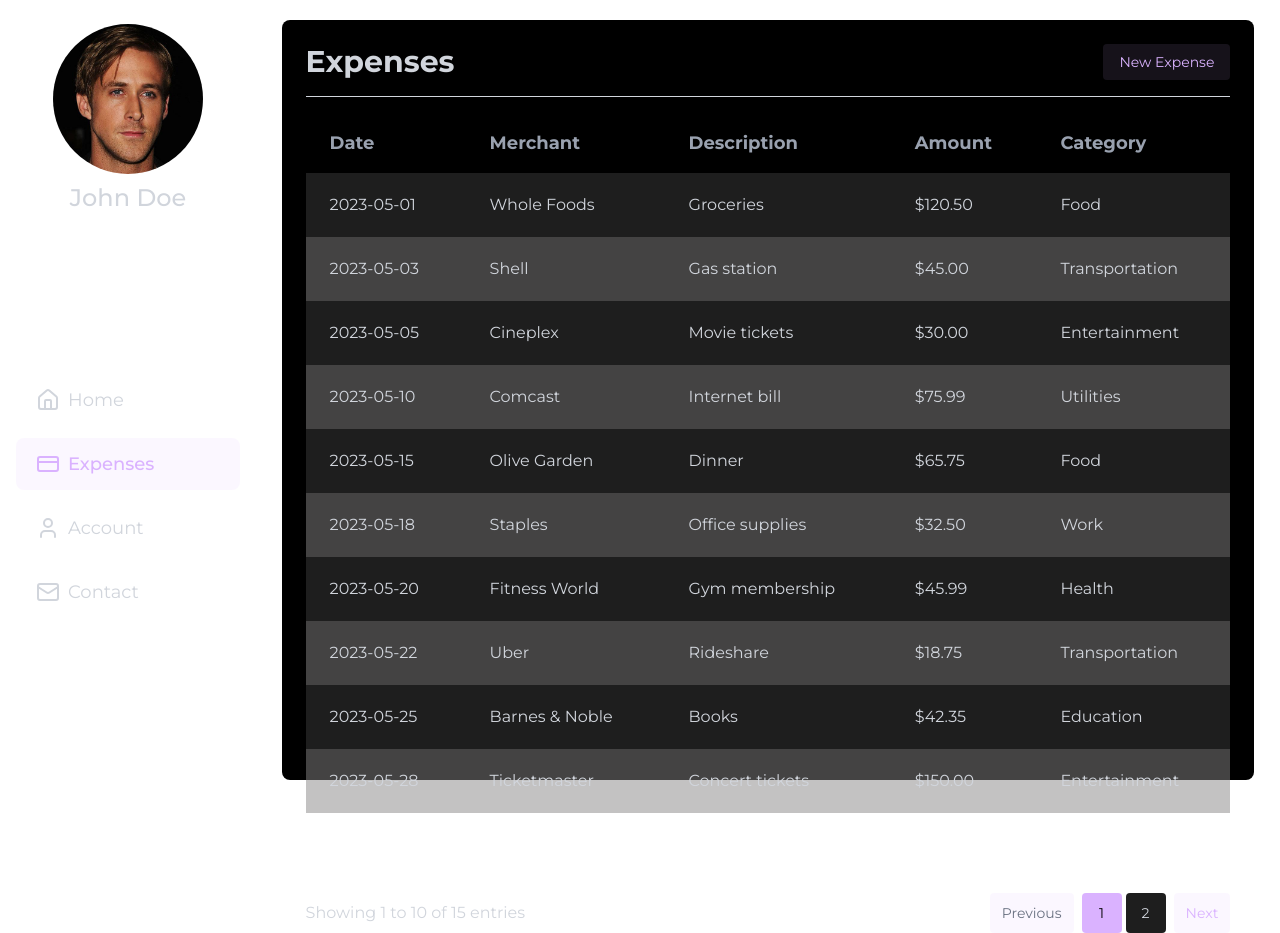
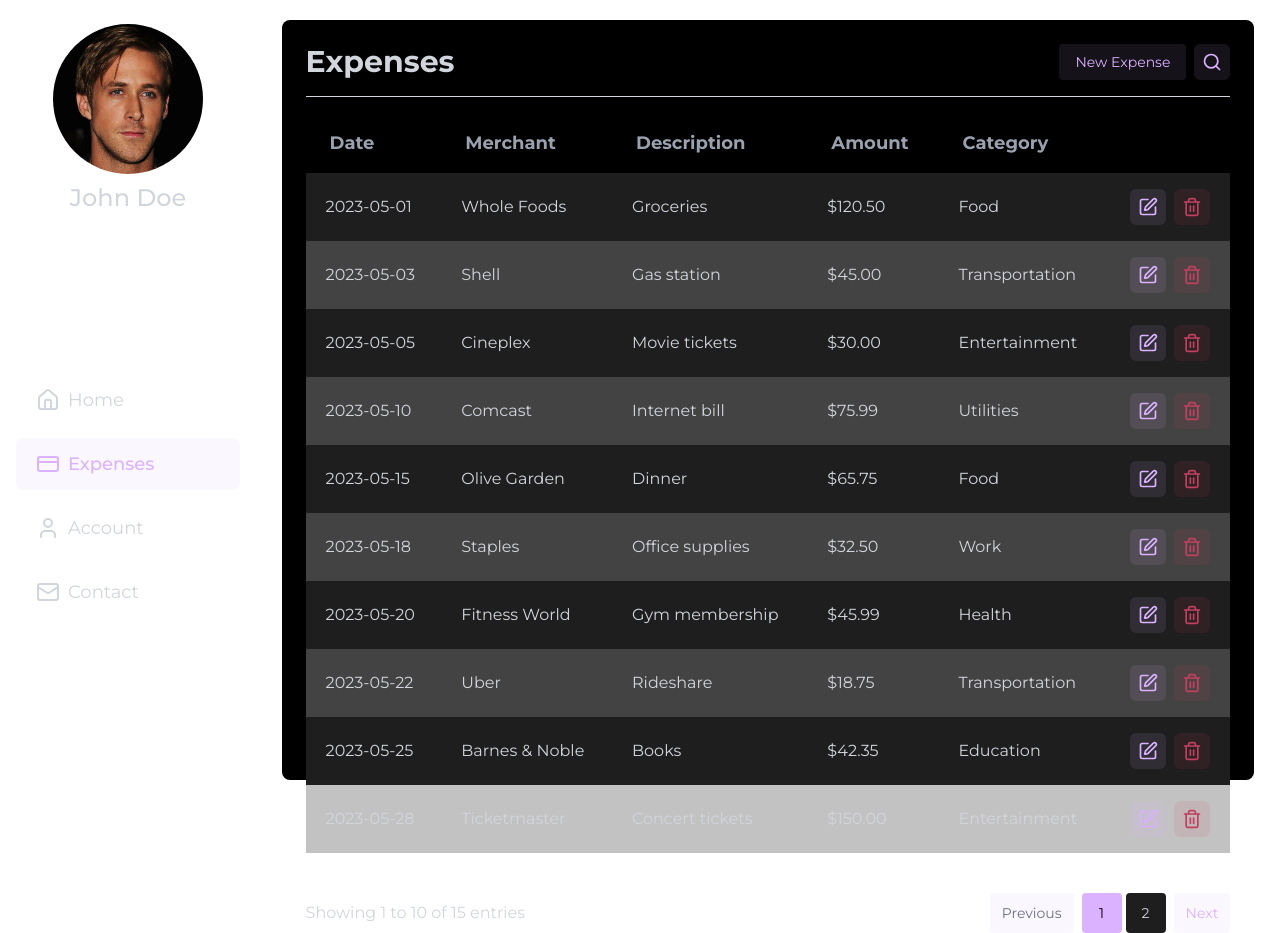
Before and after one commit to vasile-draguta/mpp-moicano, a Next.js app: page /expenses in a window 1280 px wide. Built offline with nearby package versions, Linux system fonts and the light colour scheme.

Commit message:
splitted pagination and added some buttons

```diff
--- a/app/(pages)/expenses/page.tsx
+++ b/app/(pages)/expenses/page.tsx
@@ -4,6 +4,7 @@ import Sidebar from '@/app/components/Sidebar/Sidebar';
 import MainScreen from '@/app/components/ContentScreen/ContentScreen';
 import ExpensesTable from '@/app/components/ExpensesTable/ExpensesTable';
 import NewExpenseButton from '@/app/components/Buttons/NewExpenseButton';
+import SearchButton from '@/app/components/Buttons/SearchButton';
 
 export default function Expenses() {
   return (
@@ -12,7 +13,11 @@ export default function Expenses() {
       <MainScreen>
         <div className="flex justify-between items-center mb-4">
           <h1 className="text-3xl font-bold text-gray-300">Expenses</h1>
-          <NewExpenseButton />
+
+          <div className="flex items-center space-x-2">
+            <NewExpenseButton />
+            <SearchButton />
+          </div>
         </div>
 
         <hr className="my-4 border-gray-300" />
--- /dev/null
+++ b/app/components/Buttons/DeleteExpenseButton.tsx
@@ -0,0 +1,11 @@
+'use client';
+
+import { Trash2 } from 'lucide-react';
+
+export default function DeleteExpenseButton() {
+  return (
+    <button className="bg-[#BF415D]/10 hover:bg-[#BF415D]/20 p-2 rounded-md cursor-pointer text-[#BF415D]">
+      <Trash2 size={20} />
+    </button>
+  );
+}
--- /dev/null
+++ b/app/components/Buttons/EditExpenseButton.tsx
@@ -0,0 +1,11 @@
+'use client';
+
+import { SquarePen } from 'lucide-react';
+
+export default function EditExpenseButton() {
+  return (
+    <button className="bg-purple-300/10 hover:bg-purple-300/20 p-2 rounded-md cursor-pointer text-purple-300">
+      <SquarePen size={20} />
+    </button>
+  );
+}
--- /dev/null
+++ b/app/components/Buttons/SearchButton.tsx
@@ -0,0 +1,11 @@
+'use client';
+
+import { Search } from 'lucide-react';
+
+export default function SearchButton() {
+  return (
+    <button className="bg-purple-300/10 hover:bg-purple-300/20 p-2 rounded-md cursor-pointer text-purple-300">
+      <Search size={20} />
+    </button>
+  );
+}
--- a/app/components/ExpensesTable/ExpensesTable.tsx
+++ b/app/components/ExpensesTable/ExpensesTable.tsx
@@ -4,6 +4,8 @@ import { expenses } from '@/app/utils/mockData';
 import { PaginationProvider } from '@/app/context/PaginationContext';
 import Pagination from '../Pagination/Pagination';
 import { usePagination } from '@/app/context/PaginationContext';
+import DeleteExpenseButton from '../Buttons/DeleteExpenseButton';
+import EditExpenseButton from '../Buttons/EditExpenseButton';
 
 const ExpensesTableContent = () => {
   const { currentPage, itemsPerPage } = usePagination();
@@ -19,7 +21,7 @@ const ExpensesTableContent = () => {
 
   return (
     <>
-      <div className="overflow-x-auto mb-4">
+      <div className="overflow-x-auto">
         <table className="w-full border-collapse">
           <thead className="bg-transparent">
             <tr>
@@ -48,17 +50,23 @@ const ExpensesTableContent = () => {
                 key={expense.id}
                 className={`${
                   index % 2 === 0 ? 'bg-[#1E1E1E]' : 'bg-[#878585]/50'
-                } transition-colors hover:bg-purple-300/50`}
+                } transition-colors hover:bg-purple-300/20`}
               >
-                <td className="px-6 py-5 text-gray-300">{expense.date}</td>
-                <td className="px-6 py-5 text-gray-300">{expense.merchant}</td>
-                <td className="px-6 py-5 text-gray-300">
+                <td className="px-5 py-4 text-gray-300">{expense.date}</td>
+                <td className="px-5 py-4 text-gray-300">{expense.merchant}</td>
+                <td className="px-5 py-4 text-gray-300">
                   {expense.description}
                 </td>
-                <td className="px-6 py-5 text-gray-300">
+                <td className="px-5 py-4 text-gray-300">
                   {formatter.format(expense.amount)}
                 </td>
-                <td className="px-6 py-5 text-gray-300">{expense.category}</td>
+                <td className="px-5 py-4 text-gray-300">{expense.category}</td>
+                <td className="px-5 py-4 text-right">
+                  <div className="flex items-center justify-end space-x-2">
+                    <EditExpenseButton />
+                    <DeleteExpenseButton />
+                  </div>
+                </td>
               </tr>
             ))}
           </tbody>
--- a/app/components/Pagination/Pagination.tsx
+++ b/app/components/Pagination/Pagination.tsx
@@ -11,7 +11,7 @@ export default function Pagination() {
   const { pageInfoText } = usePaginationCalculations();
 
   return (
-    <div className="flex justify-between items-center mt-20 text-gray-300">
+    <div className="flex justify-between items-center mt-10 text-gray-300">
       <div>{pageInfoText}</div>
       <div className="flex space-x-2">
         <PreviousButton />
```
